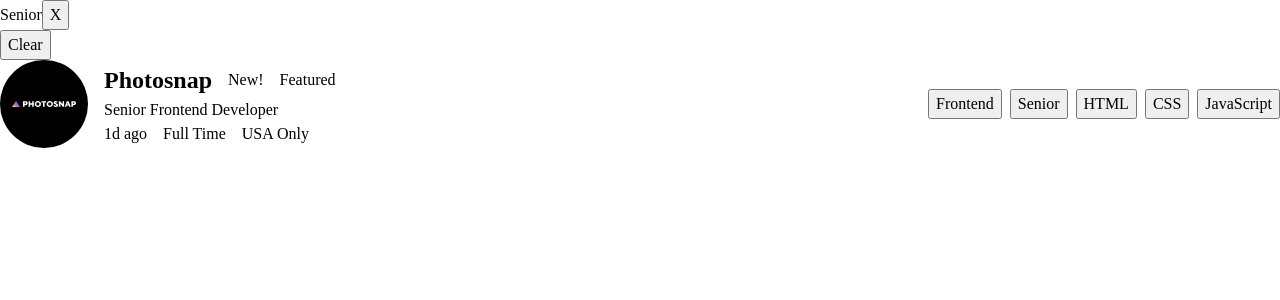
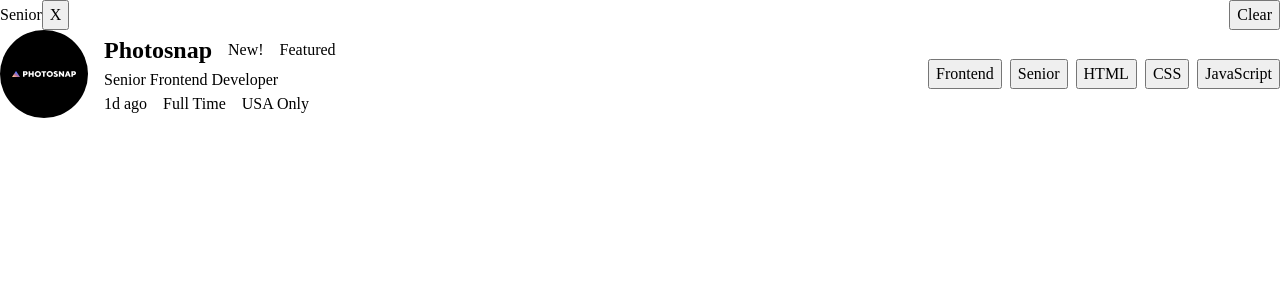
Before and after one commit to edo979/static-job-listings, a React (Create React App) app: page / in a window 1280 px wide. Both pictures are taken after a click on the button "Senior". Shown: the top 300 px of the page. Built offline with nearby package versions, Linux system fonts and the light colour scheme.

Commit message:
basic categories layout

```diff
--- a/src/components/JobCategories.jsx
+++ b/src/components/JobCategories.jsx
@@ -2,8 +2,8 @@ import './jobCategories.css'
 
 function JobCategories({ categories, dispatch }) {
   return (
-    <div>
-      <ul>
+    <div className="job-categories | flex">
+      <ul className="categories | flex">
         {categories.map((category) => (
           <li key={category}>
             <div>
--- a/src/components/jobCategories.css
+++ b/src/components/jobCategories.css
@@ -0,0 +1,7 @@
+.job-categories {
+  --f-justify: space-between;
+}
+
+.categories {
+  flex-wrap: wrap;
+}
```
